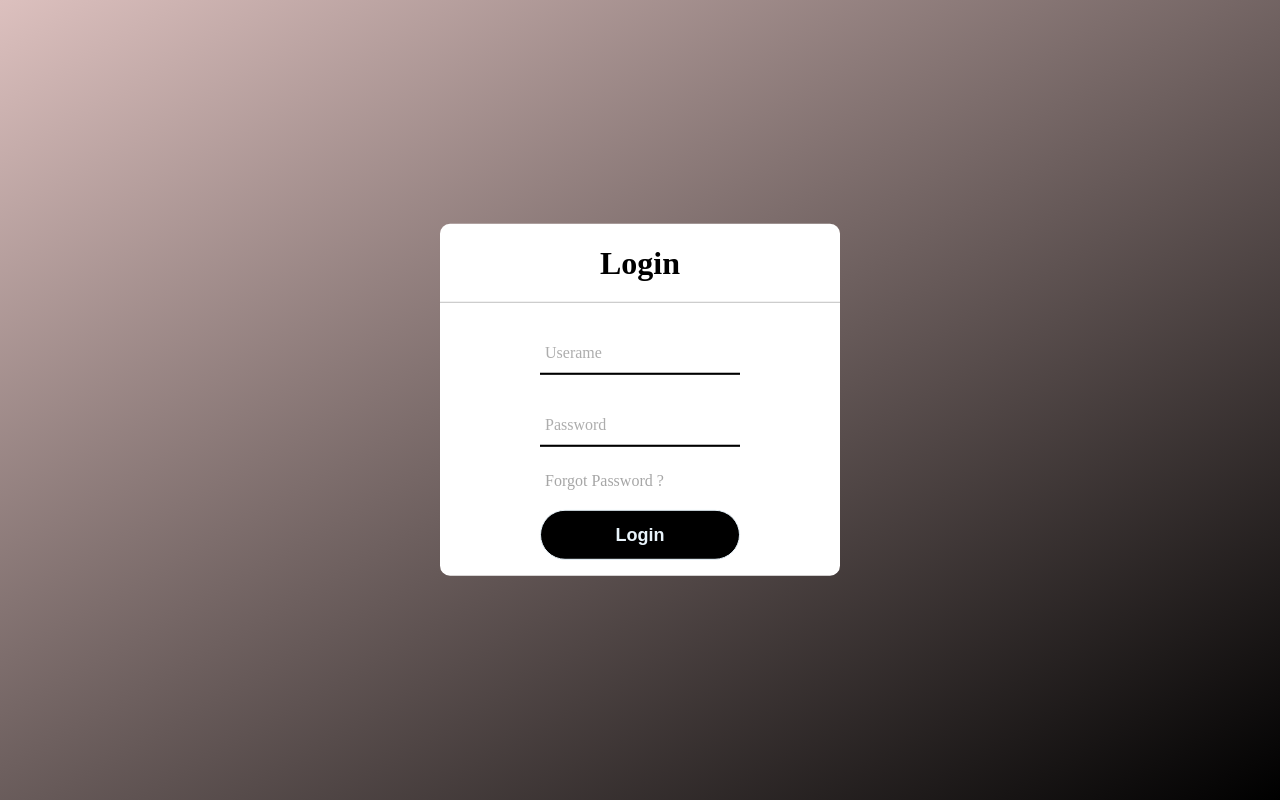
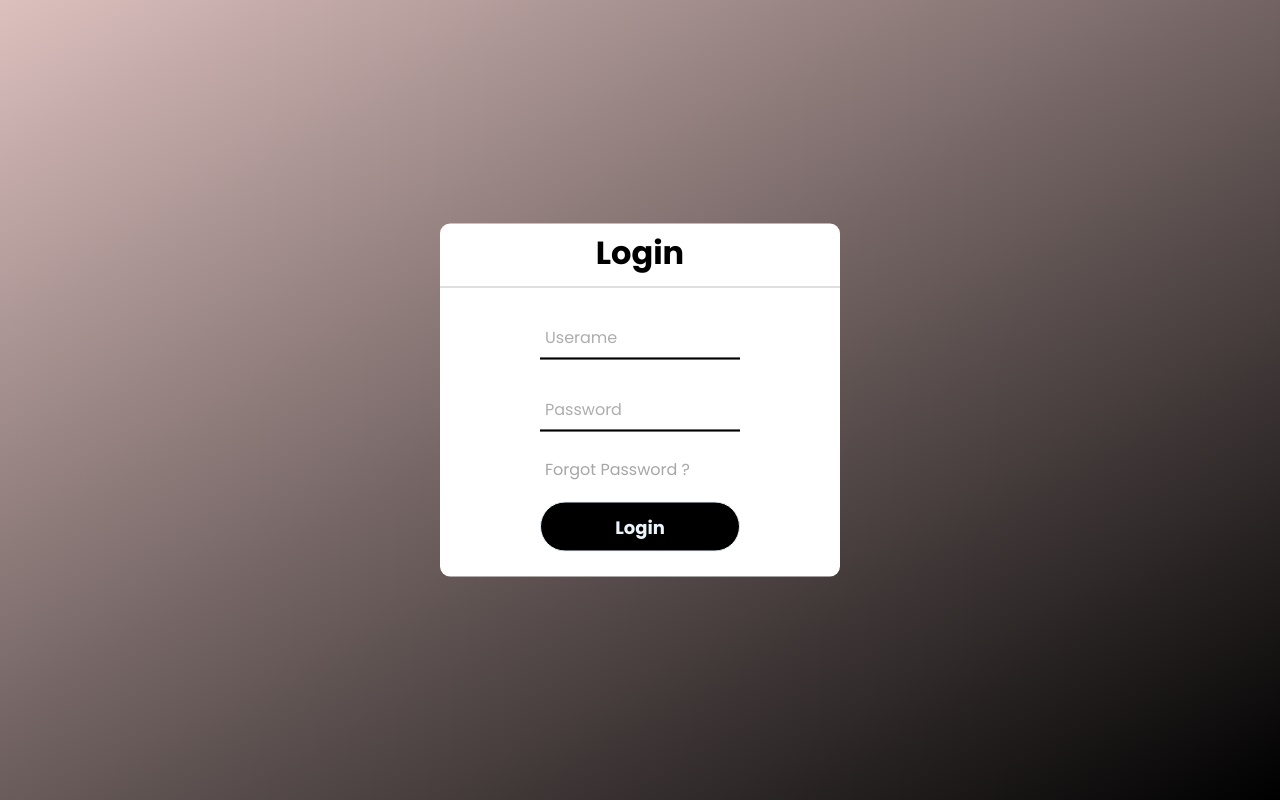
Before and after one commit to Abduallah-Elmaraghy/Help-Desk-System, a PHP site: page /Login.php in a window 1280 px wide. Run offline with PHP 8.4, Linux system fonts and the light colour scheme.

Commit message:
font family changed

```diff
--- a/Loginpagestyle.css
+++ b/Loginpagestyle.css
@@ -1,14 +1,22 @@
-body{
+@import url('https://fonts.googleapis.com/css2?family=Poppins:wght@300;400;500;600;700;800;900&display=swap');
+
+*
+{
 	margin: 0;
 	padding: 0;
-    font-family: montserrat;
+	box-sizing: border-box;
+	font-family: 'Poppins', sans-serif;
+}
+
+body
+{
 	background: linear-gradient(150deg,#DCC0BE,#000000);
 	height: 100vh;
 	overflow: hidden;
+}
 
-}
-.center{
-
+.center
+{
 	position: absolute;
 	top:50%;
 	left: 50%;
@@ -17,26 +25,29 @@ body{
 	background: white;
 	border-radius: 10px;
 }
-.center h1{
+
+.center h1
+{
 	text-align: center;
-    padding: 0 0 20px 0;
+	padding: 5px 0 10px 0;
 	border-bottom: 1px solid silver;
 }
 
-.center form{
-
-    padding: 0 100px;
+.center form
+{
+	padding: 0px 100px 25px 100px;
 	box-sizing: border-box;
-
 }
 
-form .txt_field{
+form .txt_field
+{
 	position:relative;
 	border-bottom: 2px solid #adadad;
 	margin: 30px 0;
+}
 
-}
-.txt_field input{
+.txt_field input
+{
 	width: 100%;
 	padding:0 5px;
 	height: 40px;
@@ -44,10 +55,10 @@ form .txt_field{
 	border: none;
 	background: none;
 	outline: none;
-
 }
 
-.txt_field label{
+.txt_field label
+{
 	position: absolute;
 	top: 50%;
 	left: 5px;
@@ -58,7 +69,8 @@ form .txt_field{
 	transition: .5s;
 }
 
-.txt_field span::before{
+.txt_field span::before
+{
 	content: '';
 	position: absolute;
 	top: 40px;
@@ -70,33 +82,36 @@ form .txt_field{
 }
 
 .txt_field input:focus ~ label,
-.txt_field input:valid ~ label{
+.txt_field input:valid ~ label
+{
 
 	top: -5px;
 	color: #000000;
-
 }
 
 .txt_field input:focus ~ span::before,
-.txt_field input:valid ~ span::before{
+.txt_field input:valid ~ span::before
+{
 
 	width: 100%;
 
 }
 
-
-.pass{
+.pass
+{
 	margin: -5px 0 20px 5px;
 	color: #a6a6a6;
 	cursor: pointer;
+}
 
-
-}
-.pass:hover{
+.pass:hover
+{
 	text-decoration: underline;
 	color: #000000;
 }
-input[type = "submit"]{
+
+input[type = "submit"]
+{
 	width: 100%;
 	height: 50px;
 	border: 1px solid;
@@ -107,13 +122,13 @@ input[type = "submit"]{
 	font-weight: 700;
 	cursor: pointer;
 	outline: none;
+}
 
-}
-input[type = "submit"]:hover{
+input[type = "submit"]:hover
+{
 	border-color: #FFFFFF;
 	background: #DCC0BE;
 	color:#000000;
-
 	border-width: -20px;
 	transition: .7s;
 }
```
Also changed, not shown: Login.php (+3 -11 lines). Lines whose indentation alone changed are shown as unchanged.
